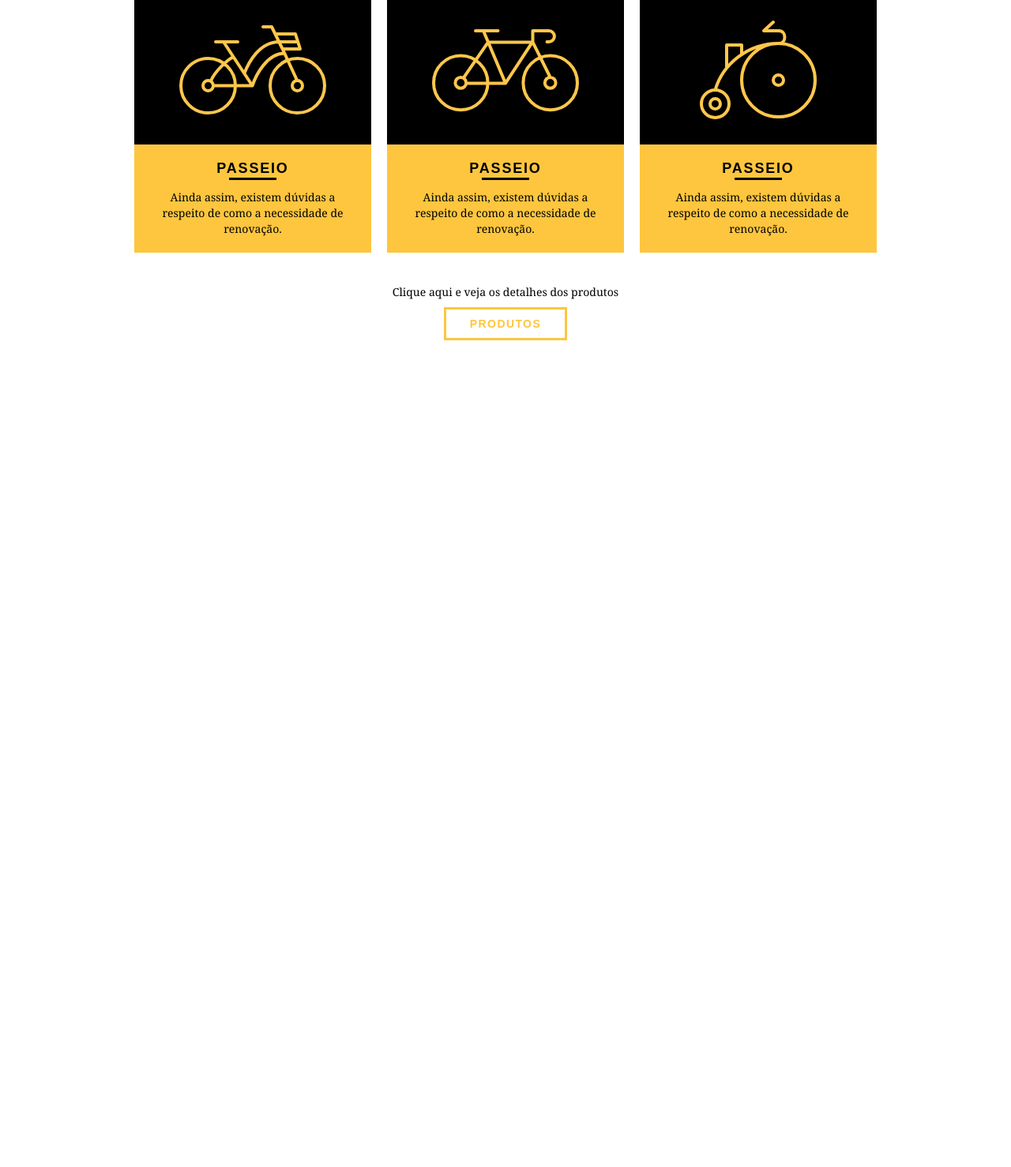
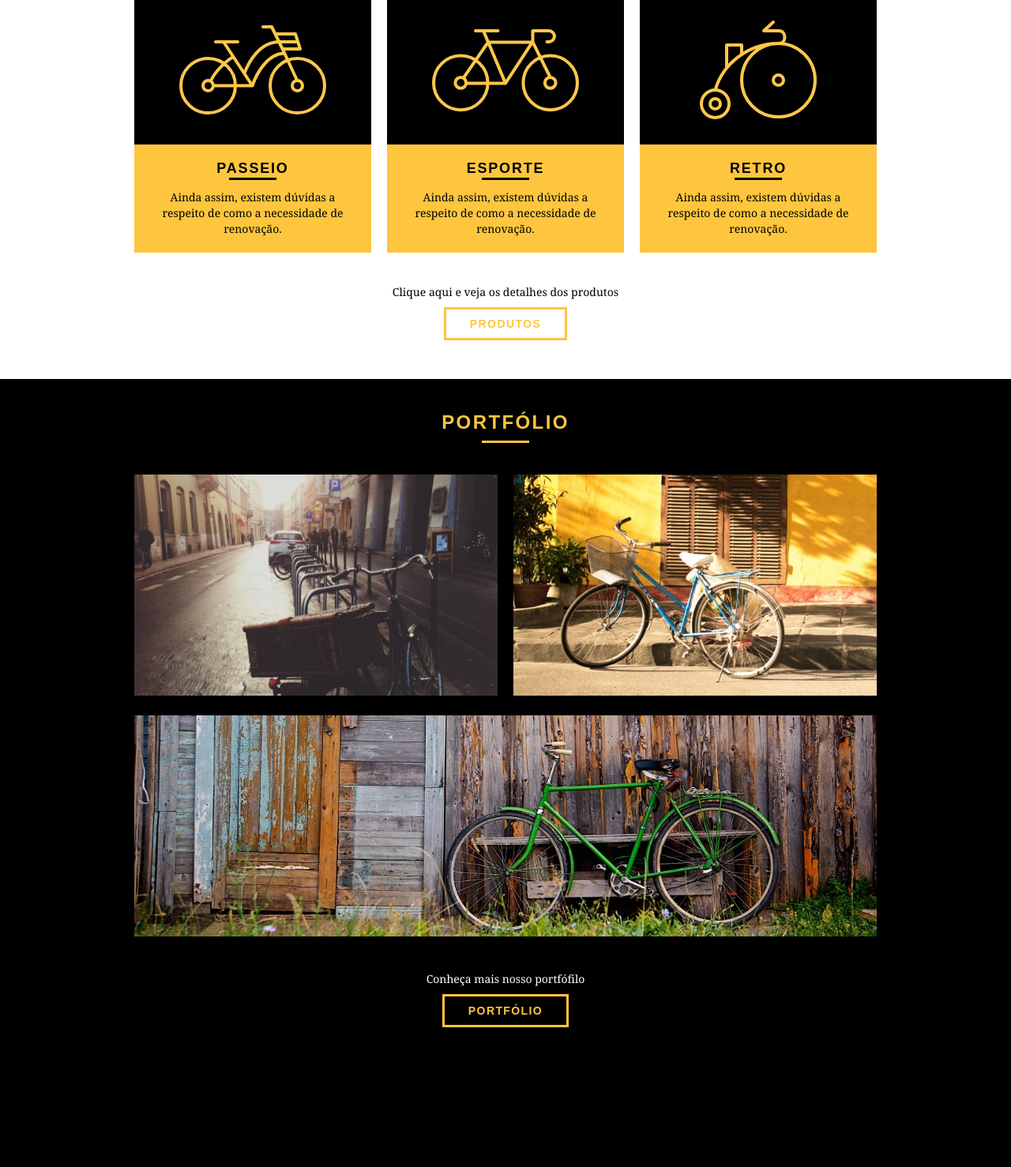
Before and after one commit to luizhsou1/bikcraft, a PHP site: page / in a window 1280 px wide. Shown: the part 618-2096 px from the top of the page at 79% size. After the commit the page ends 1919 px from the top, so only its background shows below. Run offline with PHP 8.4, Linux system fonts and the light colour scheme.

Commit message:
terminado section de portfolio

```diff
--- a/css/style.css
+++ b/css/style.css
@@ -2,7 +2,6 @@
 
 body {
 	font-family: Arial, Helvetica, sans-serif;
-  height: 2000px;
 }
 
 p {
@@ -179,3 +178,26 @@ p {
 .call-to-action p {
   margin-bottom: 20px;
 }
+
+/* Portfólio */
+.portfolio {
+  width: 100%;
+  background-color: #000;
+  padding: 40px;
+}
+
+.portfolio .subtitle {
+  color: #fec63e;
+}
+
+.portfolio .subtitle::after {
+  background: #fec63e;
+}
+
+.portfolio-lista li:last-child {
+  margin-top: 20px;
+}
+
+.portfolio .call-to-action p {
+  color: #fff;
+}
--- a/index.html
+++ b/index.html
@@ -55,14 +55,14 @@
                 <div class="list-products-img">
                     <img src="img/produtos/esporte.svg" alt="Bikcraft Esporte">
                 </div>
-                <h3>Passeio</h3>
+                <h3>Esporte</h3>
                 <p>Ainda assim, existem dúvidas a respeito de como a necessidade de renovação.</p>
             </li>
             <li class="grid-1-3">
                 <div class="list-products-img">
-                    <img src="img/produtos/retro.svg" alt="Bikcraft Retrô">
+                    <img src="img/produtos/retro.svg" alt="Bikcraft Retro">
                 </div>
-                <h3>Passeio</h3>
+                <h3>Retro</h3>
                 <p>Ainda assim, existem dúvidas a respeito de como a necessidade de renovação.</p>
             </li>
         </ul>
@@ -71,6 +71,21 @@
             <a href="produtos.html" class="btn btn-fundo-branco">Produtos</a>
         </div>
     </section>
+
+    <section class="portfolio">
+        <div class="container">
+            <h2 class="subtitle">Portfólio</h2>
+            <ul class="portfolio-lista">
+                <li class="grid-8"><img src="img/portfolio/retro.jpg" alt="Bicicleta Retro"></li>
+                <li class="grid-8"><img src="img/portfolio/passeio.jpg" alt="Bicicleta Passeio"></li>
+                <li class="grid-16"><img src="img/portfolio/esporte.jpg" alt="Bicicleta Esporte"></li>
+            </ul>
+            <div class="call-to-action">
+                <p>Conheça mais nosso portfófilo</p>
+                <a href="produtos.html" class="btn">Portfólio</a>
+            </div>
+        </div>
+    </section>
 </body>
 
 </html>
```
